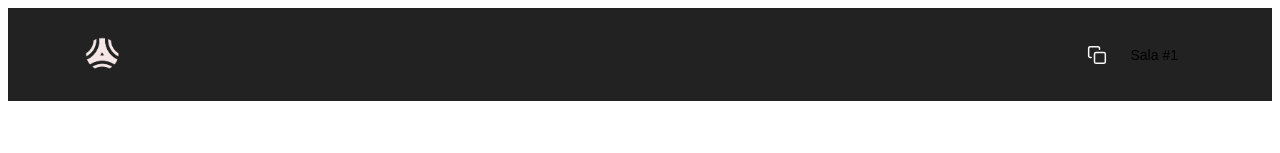
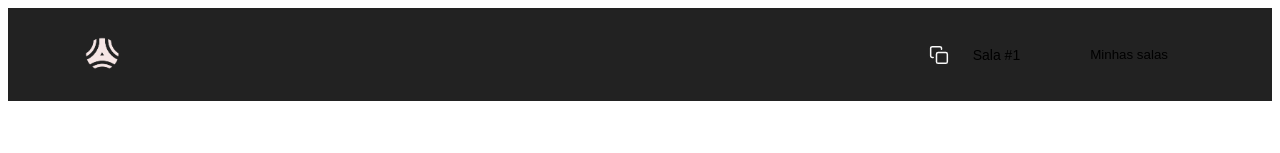
Before and after one commit to WildesPiva/doubts, a React (Create React App) app: page /user/rooms/1 in a window 1280 px wide. Shown: the top 153 px of the page. Built offline with nearby package versions, Linux system fonts and the light colour scheme; no server answers; the database is empty; the HTML template or start-up script is replaced by a standard one.

Commit message:
Add button Rooms

```diff
--- a/src/pages/User/AdminRoom/index.tsx
+++ b/src/pages/User/AdminRoom/index.tsx
@@ -57,9 +57,8 @@ export function AdminRoom() {
         <div className={styles.pageRoom}>
             <Toast />
             <TopBar>
-                <div>
-                    <RoomCode code={roomCode} disabled={Boolean(endedAt)} />
-                </div>
+                <RoomCode code={roomCode} disabled={Boolean(endedAt)} />
+                <Button outline onClick={() => history.push('/user/rooms/all')}>Minhas salas</Button>
             </TopBar>
             <main>
                 <div className={styles.roomTitle}>
@@ -68,13 +67,9 @@ export function AdminRoom() {
                         <span>{questions.length} pergunta{(questions.length > 1) && ('s')}</span>
                     )}
 
-                    {
-                        endedAt
-                            ? <span className={styles.closed}>
-                                {`Sala encerrada em ${new Date(endedAt).toLocaleString()}`}
-                            </span>
-                            : <span className={styles.closed}> </span>
-                    }
+                    <span className={styles.closed}>
+                        {endedAt ? `Sala encerrada em ${new Date(endedAt).toLocaleString()}` : ''}
+                    </span>
 
                     <Button disabled={Boolean(endedAt)} onClick={handleEndRoom} outline>
                         Encerrar sala
```
